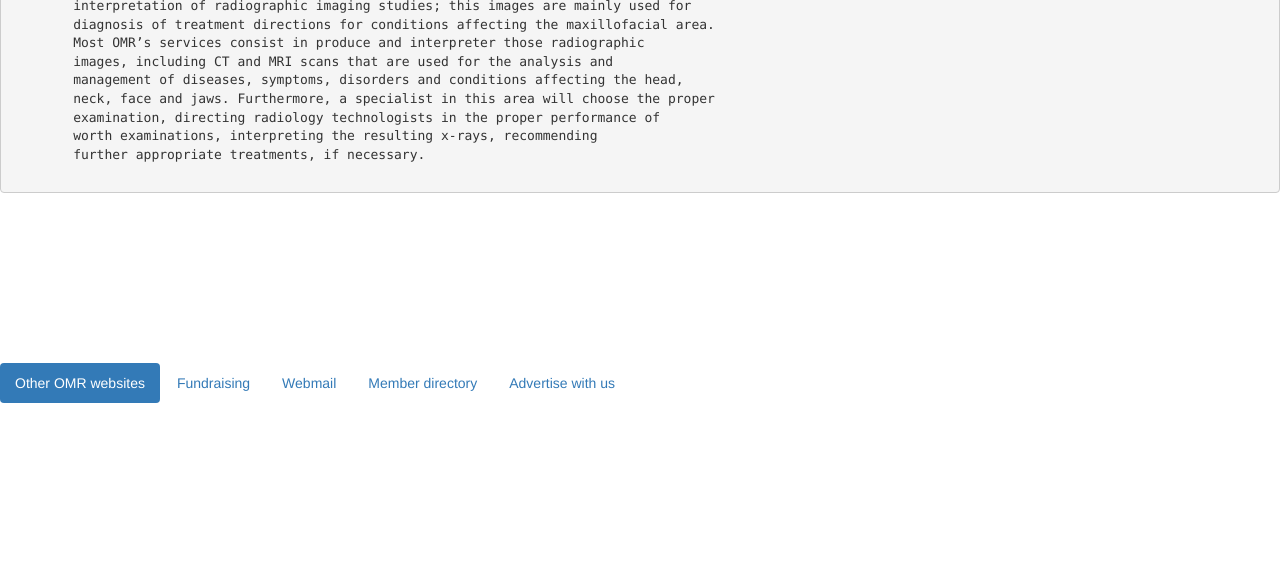
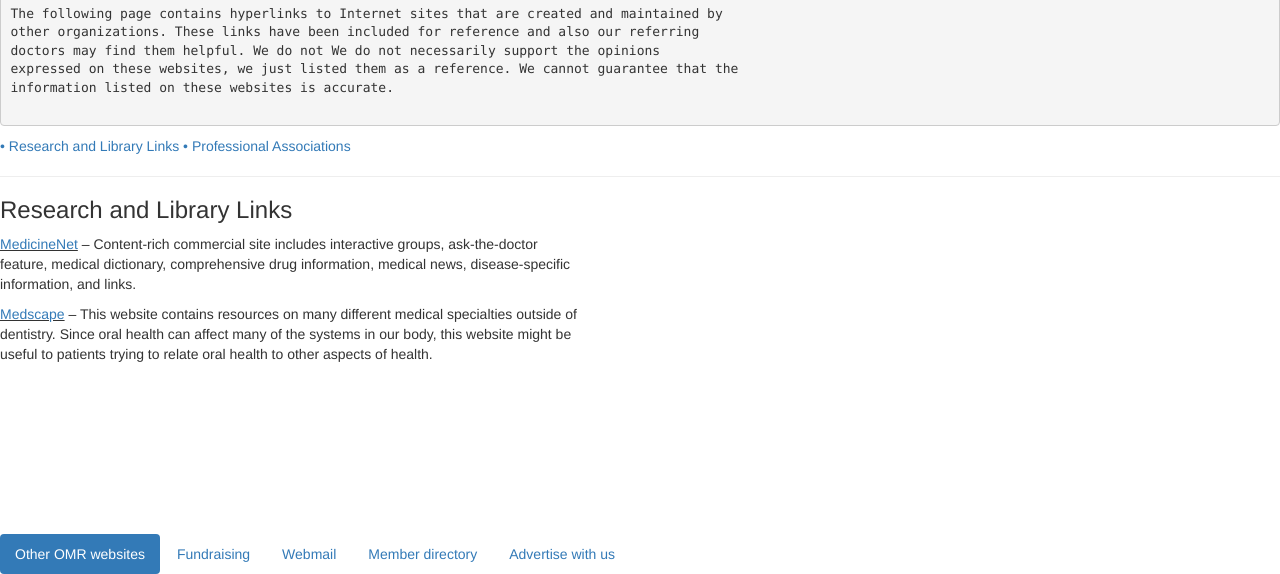
Before and after one commit to omr1/omr1.github.io, a plain HTML site: page PR/PR5/index.html in a window 1280 px wide. Shown: the part 321-895 px from the top of the page. Before the commit the page ends 800 px from the top, so only its background shows below. Drawn offline with nearby package versions, Linux system fonts and the light colour scheme.

Commit message:
Initial commit

```diff
--- a/PR/PR5/index.html
+++ b/PR/PR5/index.html
@@ -20,7 +20,7 @@
 	</div><br/>
 	<div id = "informationContainer">
 		<div id = "icLeft">
-			<h1 id = "title">Why choose to visit an oral and maxillofacial radiologist?</h1>
+			<h1 id = "title">Resources and links for patients</h1>
 		</div>
 	</div>
 	<div class="dropdownContainer">
@@ -73,20 +73,28 @@
   </ul>
 </div>
 <div id = "middleContainer">
+	<h2>Link of Interest</h2>
 	<pre>
-Why choose to visit an oral and maxillofacial radiologist?
-
-	The Oral and Maxillofacial Radiology Specialty focus in the attainment and
-	interpretation of radiographic imaging studies; this images are mainly used for
-	diagnosis of treatment directions for conditions affecting the maxillofacial area.
-	Most OMR’s services consist in produce and interpreter those radiographic
-	images, including CT and MRI scans that are used for the analysis and
-	management of diseases, symptoms, disorders and conditions affecting the head,
-	neck, face and jaws. Furthermore, a specialist in this area will choose the proper
-	examination, directing radiology technologists in the proper performance of
-	worth examinations, interpreting the resulting x-rays, recommending
-	further appropriate treatments, if necessary.
+The following page contains hyperlinks to Internet sites that are created and maintained by
+other organizations. These links have been included for reference and also our referring
+doctors may find them helpful. We do not We do not necessarily support the opinions
+expressed on these websites, we just listed them as a reference. We cannot guarantee that the
+information listed on these websites is accurate.
 	</pre>
+	<a href="http://www.greenwichvillageoralsurgery.com/referring-doctors/links-of-interest/#RL" target="_blank">• Research and Library Links</a>
+	<a href="http://www.greenwichvillageoralsurgery.com/referring-doctors/links-of-interest/#PL" target="_blank">• Professional Associations</a>
+	<hr>
+	<h3>Research and Library Links</h3>
+	<p><u><a href="http://www.medicinenet.com/script/main/hp.asp" target="_blank">MedicineNet</a></u>
+	– Content-rich commercial site includes interactive groups, ask-the-doctor<br>
+	feature, medical dictionary, comprehensive drug information, medical news, disease-specific<br>
+	information, and links.
+	</p>
+	<p><u><a href="http://www.medscape.com" target="_blank">Medscape</a></u>
+	– This website contains resources on many different medical specialties outside of<br>
+	dentistry. Since oral health can affect many of the systems in our body, this website might be<br>
+	useful to patients trying to relate oral health to other aspects of health.
+	</p>
 </div>
 <br/>
 <br/><br/><br/><br/><br/><br/><br/>
@@ -99,17 +107,4 @@ Why choose to visit an oral and maxillofacial radiologist?
     	<li><a href="">Advertise with us</a></li>
   	</ul>
 </div>
-<script language = "JavaScript">
-var images = ["url('img1.png')","url('img2.png')","url('img3.png')","url('img4.png')","url('img5.png')"];
-var num = 1;
-function startTimer(){
-	setInterval(changeBG, 3000);
-}
-function changeBG(){
-	document.getElementById("imageContainer").style.backgroundImage = images[num];
-	num = num+1;
-	if(num == images.length)
-		num = 0;
-}
-</script>
 </body>
```
Also changed, not shown: 1 other file.
